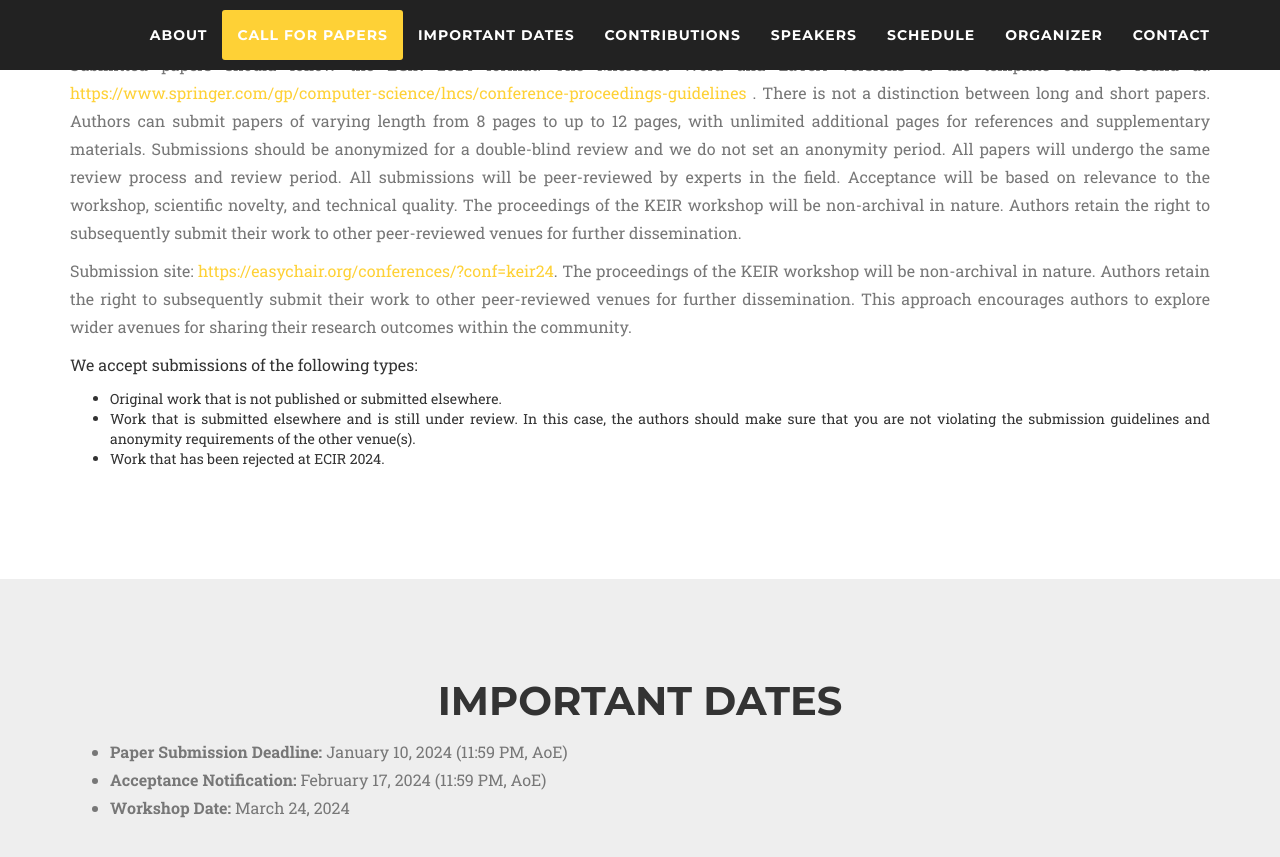
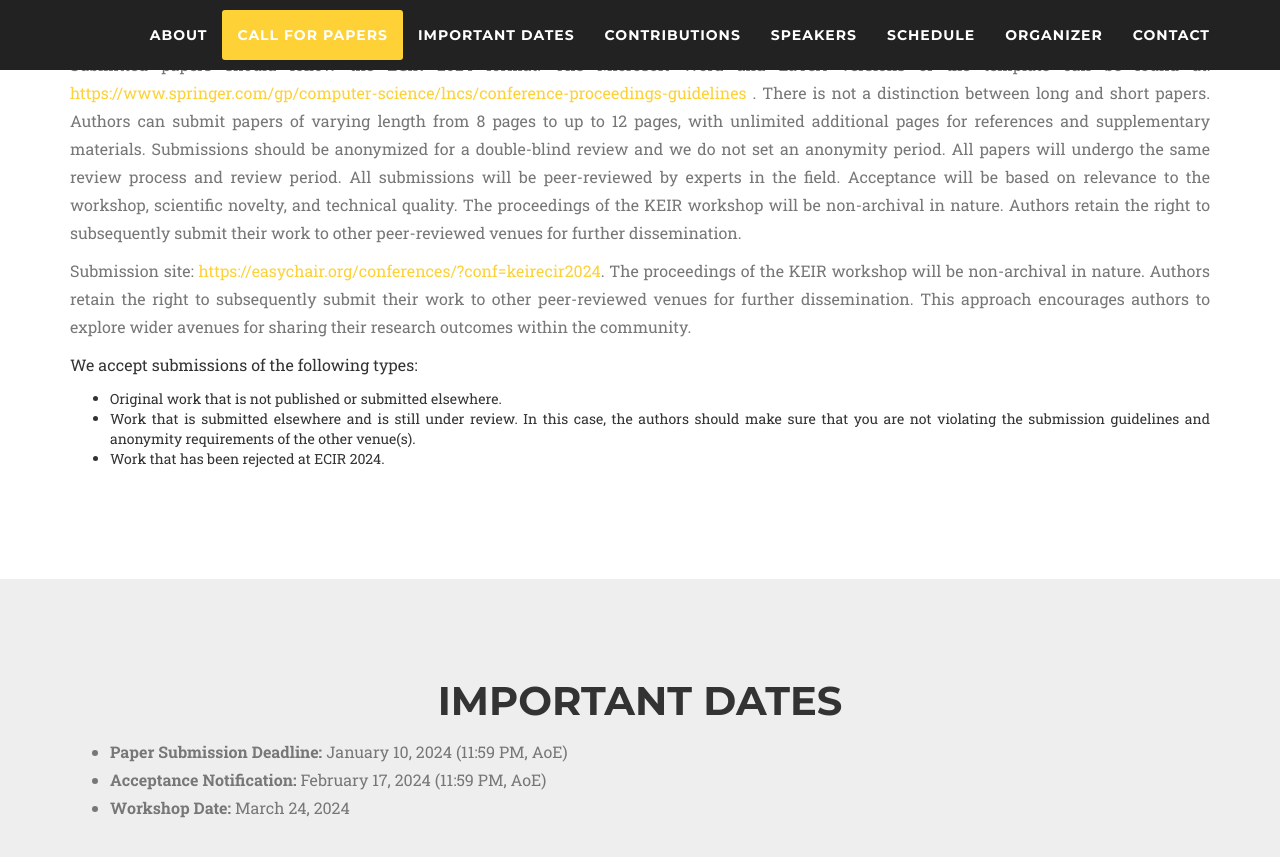
Before and after one commit to keirworkshop/keirworkshop.github.io, a Jekyll site: the page built from index.md, in a window 1280 px wide and 900 px high, scrolled down 1519 px. Shown: the top 857 px of the window. Built offline with Jekyll 4.4.1, drawn with Linux system fonts in a browser that asks for light colours; nearby versions of some CDN libraries; some web fonts are replaced; part of the change alters nothing that is shown.

```diff
--- a/_includes/call.html
+++ b/_includes/call.html
@@ -58,7 +58,7 @@
         <p class="large text-muted">
 
           Submission site: <a
-            href="https://easychair.org/conferences/?conf=keir24">https://easychair.org/conferences/?conf=keir24</a>.
+            href="https://easychair.org/conferences/?conf=keirecir2024">https://easychair.org/conferences/?conf=keirecir2024</a>.
           The proceedings of the KEIR workshop will be non-archival in nature. Authors retain the right to
           subsequently submit their work to other peer-reviewed venues for further dissemination. This approach
           encourages authors to explore wider avenues for sharing their research outcomes within the community.
```
